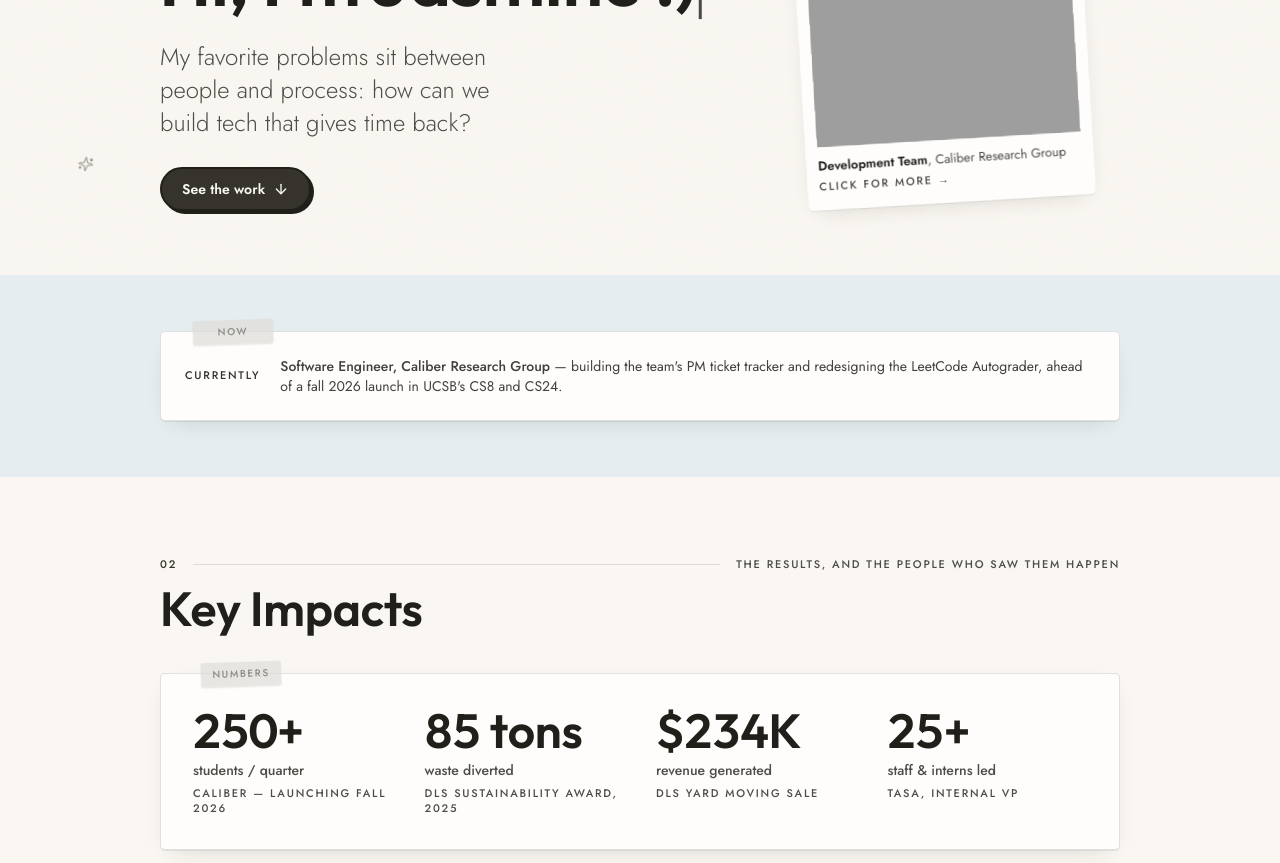
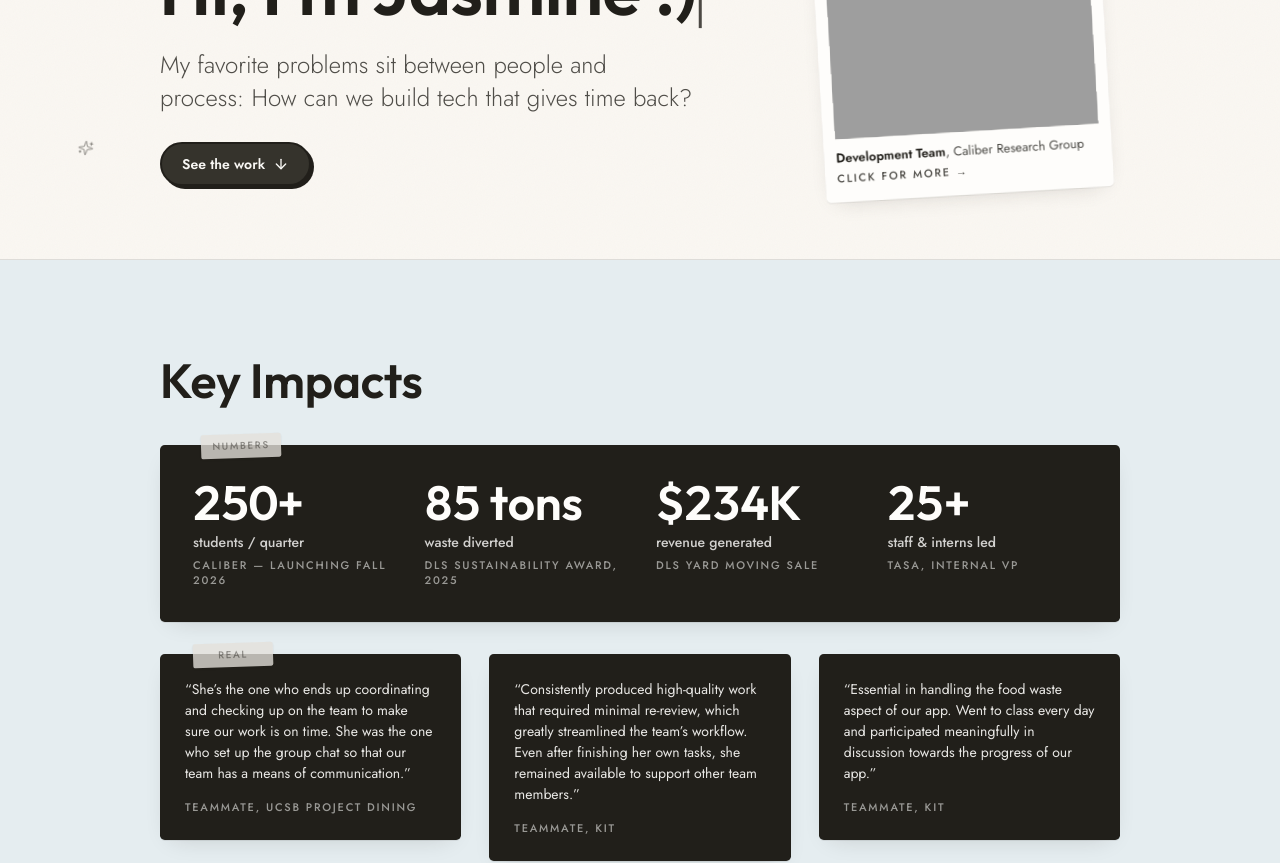
Before and after one commit to jasminetan0510/jasminetan0510.github.io, a Next.js app: page / in a window 1280 px wide. Shown: the part 320-1183 px from the top of the page. Built offline with nearby package versions, Linux system fonts and the light colour scheme; grey boxes are pictures that could not be loaded.

Commit message:
jt - edit key impacts to dark bg + remove divider

```diff
--- a/app/page.tsx
+++ b/app/page.tsx
@@ -16,7 +16,7 @@ export default function Page() {
     <>
       <SiteHeader />
       <Hero />
-      <Currently />
+      {/* <Currently /> */}
       <ImpactAndTestimonials />
       {/* <ImpactStats /> */}
       <main>
--- a/components/hero.tsx
+++ b/components/hero.tsx
@@ -175,9 +175,9 @@ export function Hero() {
               balance lets the browser pick break points that keep the
               last line from being that short. */}
           <Reveal delay={280}>
-            <p className="max-w-[36ch] text-balance font-sans text-lg leading-snug font-light text-muted-foreground sm:text-xl lg:text-2xl">
-              My favorite problems sit between people and process: how can we
-              build tech that gives time back?
+            <p className="text-balance font-sans text-lg leading-snug font-light text-muted-foreground sm:text-xl lg:text-2xl">
+              My favorite problems sit between people and process:
+              How can we build tech that gives time back?
             </p>
           </Reveal>
 
--- a/components/impact-and-testimonials.tsx
+++ b/components/impact-and-testimonials.tsx
@@ -1,8 +1,9 @@
 'use client'
 
-import { PaperCard, SectionHeading, Tape } from '@/components/scrapbook'
+import { PaperCard, Tape } from '@/components/scrapbook'
 import { ParallaxBackdrop } from '@/components/parallax-backdrop'
 import { Reveal } from '@/components/reveal'
+import { cn } from '@/lib/utils'
 import { useCountUp } from '@/lib/use-count-up'
 
 type Stat = {
@@ -65,43 +66,61 @@ const testimonialGroups = [
   },
 ]
 
+// Every card in this section is now the dark variant, so this just always
+// renders the light-on-dark colors rather than toggling.
 function StatItem({ stat }: { stat: Stat }) {
   const [ref, value] = useCountUp<HTMLDivElement>(stat.value)
 
   return (
     <div ref={ref} className="flex flex-col gap-1.5">
-      <p className="display text-4xl leading-none tabular-nums sm:text-5xl">
+      <p className="display text-4xl leading-none tabular-nums text-card sm:text-5xl">
         {stat.prefix}
         {value}
         {stat.suffix}
       </p>
-      <p className="text-sm font-medium text-foreground/80">{stat.label}</p>
-      <p className="eyebrow text-muted-foreground">{stat.sublabel}</p>
+      <p className="text-sm font-medium text-card/80">{stat.label}</p>
+      <p className="eyebrow text-card/55">{stat.sublabel}</p>
     </div>
   )
 }
 
 /**
- * Impact stats + testimonials, combined into one section — the numbers
- * and the people vouching for them belong to the same story, so they
- * no longer need their own separate section header and padding each.
+ * Impact stats + testimonials, combined into one section.
+ *
+ * Restructured for clearer separation from the sections around it:
+ * - Background switches to bg-background (the site's base paper tone)
+ *   instead of bg-accent, which the Hero also uses — sharing that color
+ *   plus the same "cococream" parallax variant was why the two sections
+ *   used to blend together with no visible seam.
+ * - ParallaxBackdrop variant swapped to "seabreeze" so this section has
+ *   its own texture instead of reusing the Hero's.
+ * - Every card (stats + all three testimonials) is now the dark
+ *   bg-foreground block — one consistent treatment instead of mixing
+ *   light and dark cards.
+ * - Dropped the "02 — the results, and the people who saw them happen"
+ *   eyebrow/tagline row entirely; title now stands alone.
  */
 export function ImpactAndTestimonials() {
   return (
-    <section className="relative scroll-mt-8 overflow-hidden bg-accent py-14 sm:py-20" id="impact">
-      <ParallaxBackdrop variant="cococream" speed={0.14} />
+    <section
+      className="relative scroll-mt-8 overflow-hidden border-y border-border bg-background py-16 sm:py-24"
+      id="impact"
+    >
+      <ParallaxBackdrop variant="seabreeze" speed={0.14} />
       <div className="relative mx-auto w-full max-w-5xl px-5 sm:px-8">
         <Reveal>
-          <SectionHeading
-            index="02"
-            title="Key Impacts"
-            note="the results, and the people who saw them happen"
-          />
+          <h2 className="display text-4xl leading-[1.02] text-balance sm:text-5xl">
+            Key Impacts
+          </h2>
         </Reveal>
 
         <Reveal delay={80}>
-          <PaperCard className="relative mt-8 grid grid-cols-2 gap-x-6 gap-y-8 p-6 sm:mt-10 sm:grid-cols-4 sm:gap-x-8 sm:p-8">
-            <Tape className="-top-3 left-10 -rotate-2" label="numbers" />
+          <PaperCard className="relative mt-8 grid grid-cols-2 gap-x-6 gap-y-8 border-transparent bg-foreground p-6 sm:mt-10 sm:grid-cols-4 sm:gap-x-8 sm:p-8">
+            <Tape
+              className="-top-3 left-10 -rotate-2"
+              label="numbers"
+              tone="butter"
+            />
             {stats.map((stat) => (
               <StatItem key={stat.label} stat={stat} />
             ))}
@@ -112,23 +131,22 @@ export function ImpactAndTestimonials() {
           {testimonialGroups.map((group, i) => (
             <li key={i}>
               <Reveal delay={180 + i * 100}>
-                <PaperCard className="relative flex flex-col gap-4 p-5 transition-transform duration-300 hover:-translate-y-1 sm:p-6">
+                <PaperCard className="relative flex flex-col gap-4 border-transparent bg-foreground p-5 transition-transform duration-300 hover:-translate-y-1 sm:p-6">
                   {i === 0 ? (
-                    <Tape className="-top-3 left-8 -rotate-2" label="real" />
+                    <Tape
+                      className="-top-3 left-8 -rotate-2"
+                      label="real"
+                      tone="butter"
+                    />
                   ) : null}
 
                   {group.quotes.map((quote, qi) => (
-                    <p
-                      key={qi}
-                      className="text-sm leading-normal text-foreground/85"
-                    >
+                    <p key={qi} className="text-sm leading-normal text-card/90">
                       &ldquo;{quote}&rdquo;
                     </p>
                   ))}
 
-                  <p className="eyebrow text-muted-foreground">
-                    {group.source}
-                  </p>
+                  <p className="eyebrow text-card/55">{group.source}</p>
                 </PaperCard>
               </Reveal>
             </li>
```
